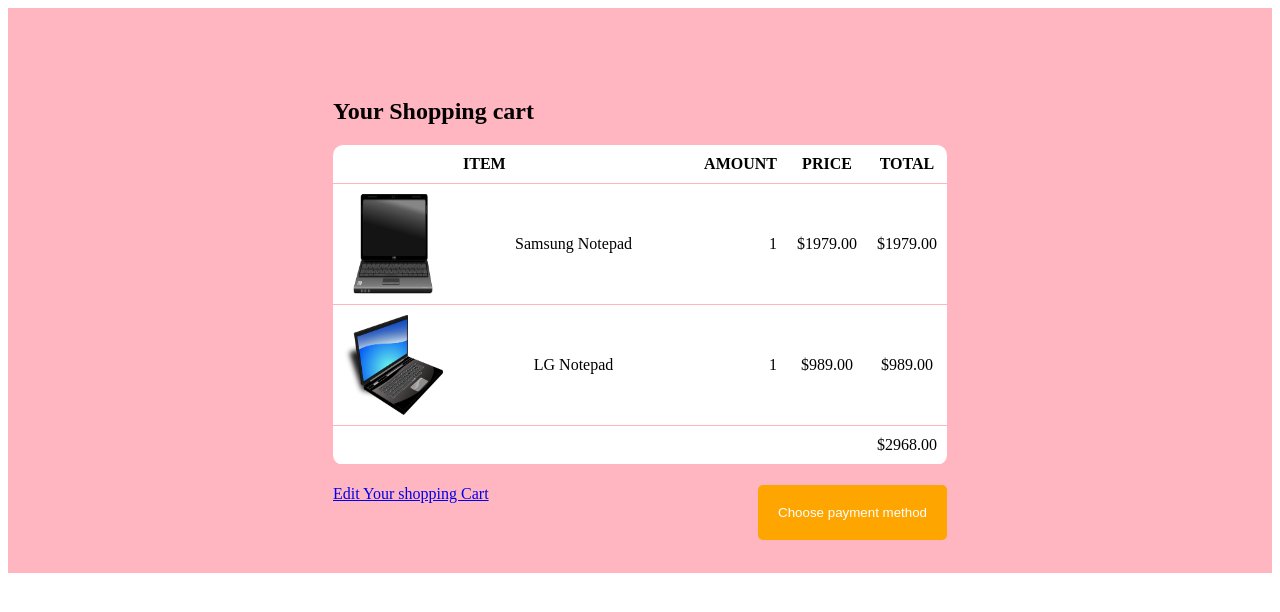
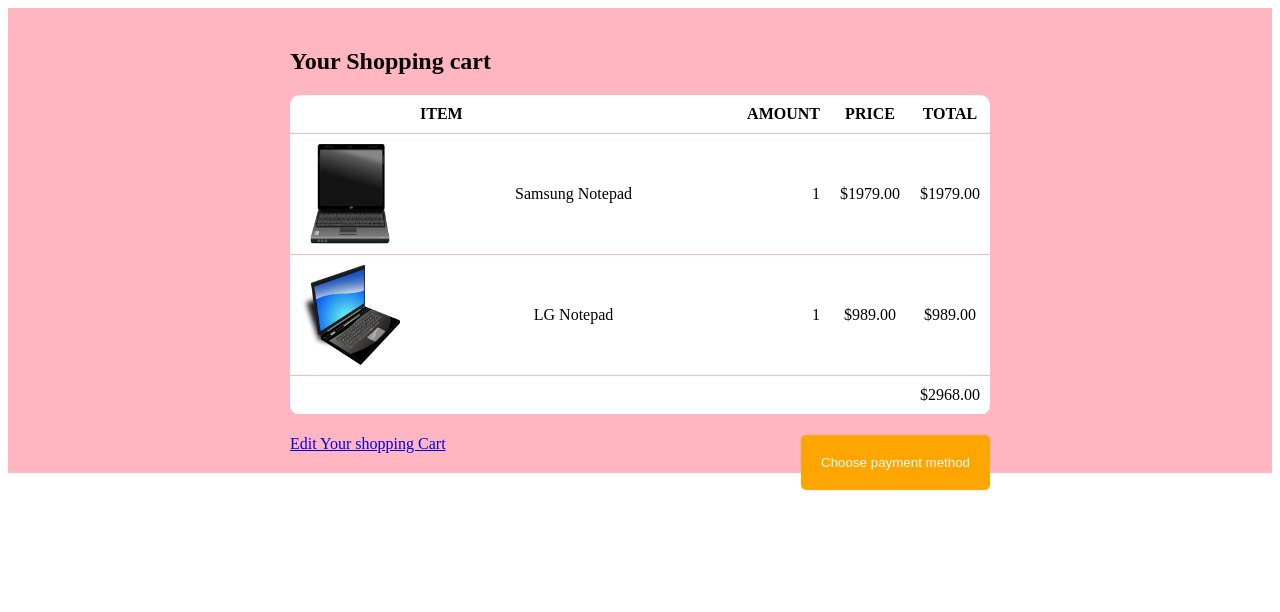
Before and after one commit to colo1211/WEB1-HTML_CSS, a plain HTML site: page 초급 모듈/장바구니페이지/cart.html in a window 1280 px wide. Drawn offline with Linux system fonts and the light colour scheme.

Commit message:
장바구니 페이지 제작 실습

```diff
--- a/초급 모듈/장바구니페이지/cart.css
+++ b/초급 모듈/장바구니페이지/cart.css
@@ -1,4 +1,4 @@
-div {
+div{
     box-sizing: border-box;
 }
 
@@ -10,23 +10,29 @@
 .table-wrap {
     width : 100%;
     background-color: lightpink;
-    padding : 70px;
+    padding : 20px;
+}
+
+.table-link-btn-wrap {
+    width : 100%;
+    max-width : 700px;
+    position: relative;
+    margin: auto;
 }
 
 table {
+    width : 100%;
     border-collapse: collapse;
     border-radius: 10px;
     text-align: center;
     background-color: white;
 }
-    border-collapse: collapse;
-}
+
 
 .table-main {
-    width : 80%;
+    width : 100%;
     display: block;
     margin : auto;
-    border-radius: 5px;
 }
 
 .img-size {
@@ -70,10 +76,3 @@
     width : 50%;
     text-align: left;
 }
-
-.table-link-btn-wrap {
-    width : 100%;
-    max-width : 614px;
-    position: relative;
-    margin: auto;
-}
```
